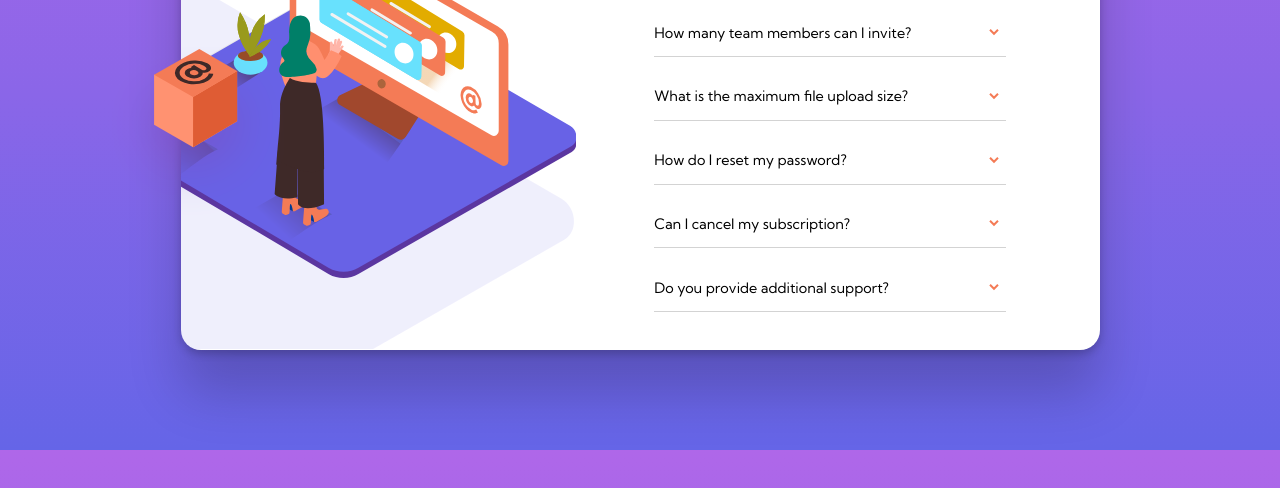
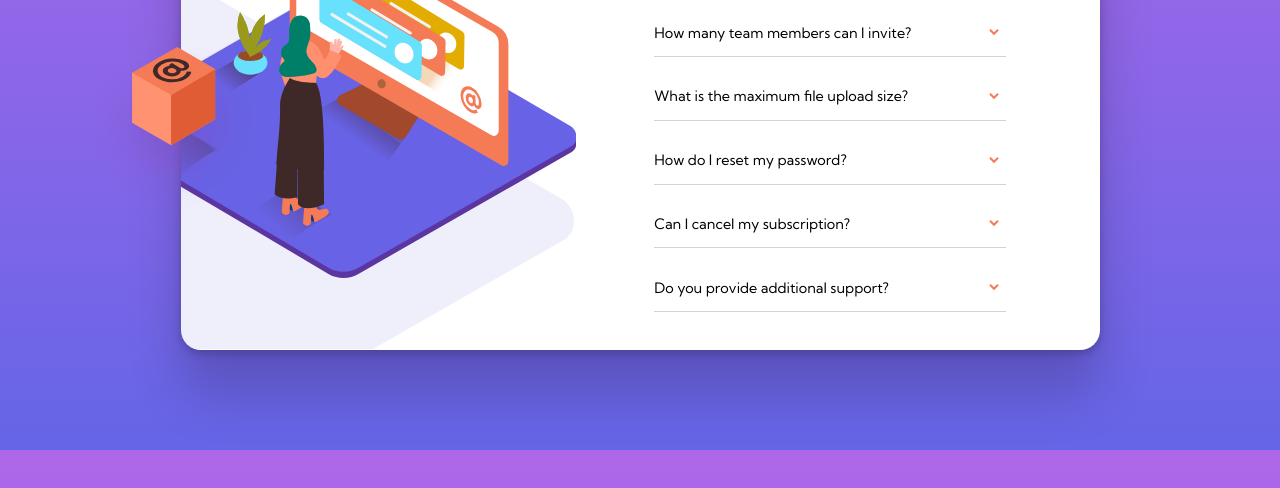
Before and after one commit to marvelousveronika/FAQcard, a plain HTML site: page index.html in a window 1280 px wide. Shown: the part 260-748 px from the top of the page. Drawn offline with Linux system fonts and the light colour scheme.

Commit message:
css changes

```diff
--- a/index.css
+++ b/index.css
@@ -20,6 +20,7 @@ body {
     border-radius: 20px;
     min-height: 510px;
     max-width: 919px;
+    position: relative;
     box-shadow: 0 4px 8px 0 rgb(0 0 0 / 20%), 0 43px 53px 0 rgb(0 0 0 / 19%);
 }
 
@@ -40,8 +41,8 @@ body {
     display: flex;
     z-index: 3;
     position: absolute;
-    top: 307px;
-    left: calc(7vh + 51px);
+    top: 205px;
+    left: -96px;
 }
 
 .woman-online-desktop {
```
